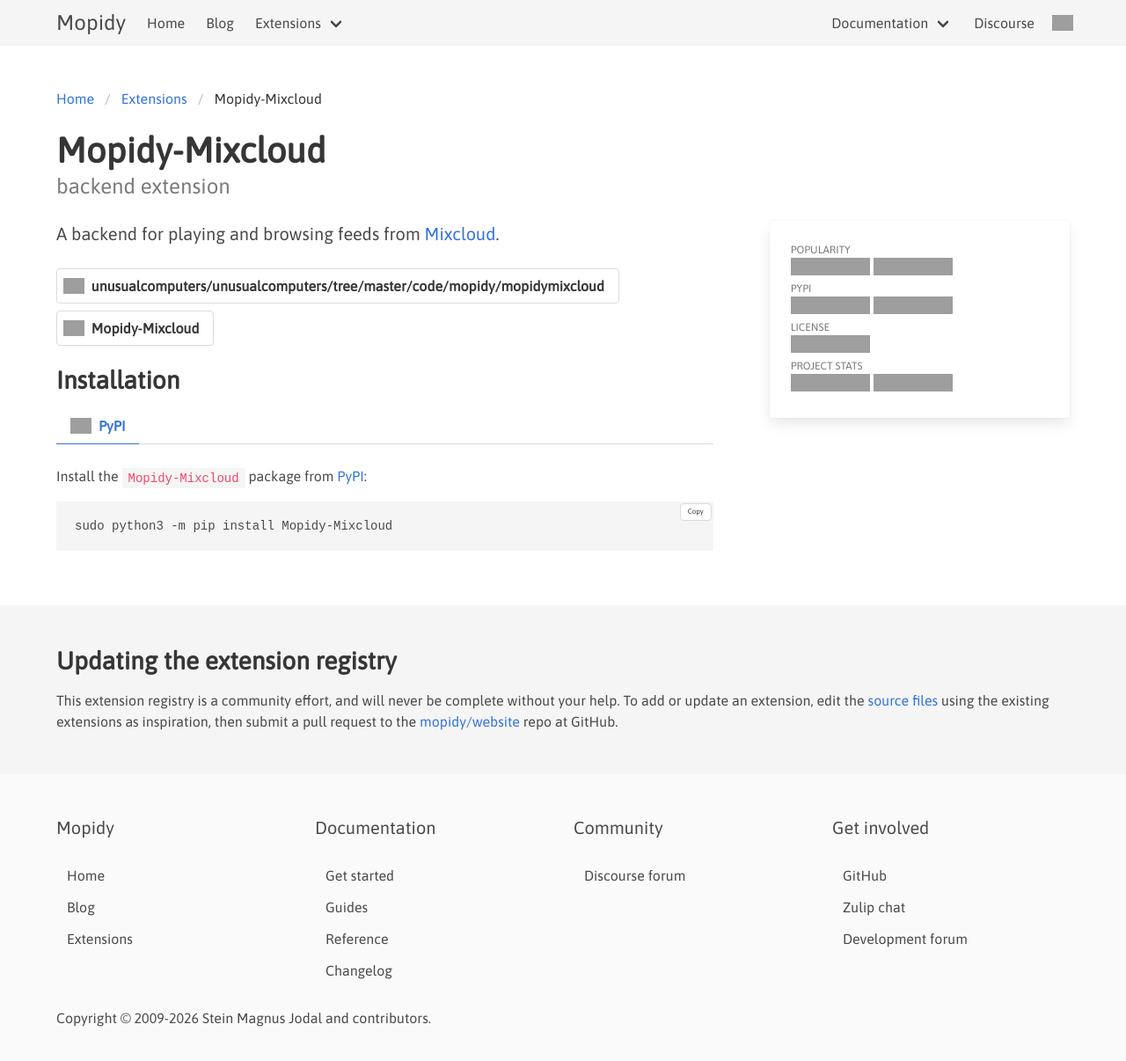
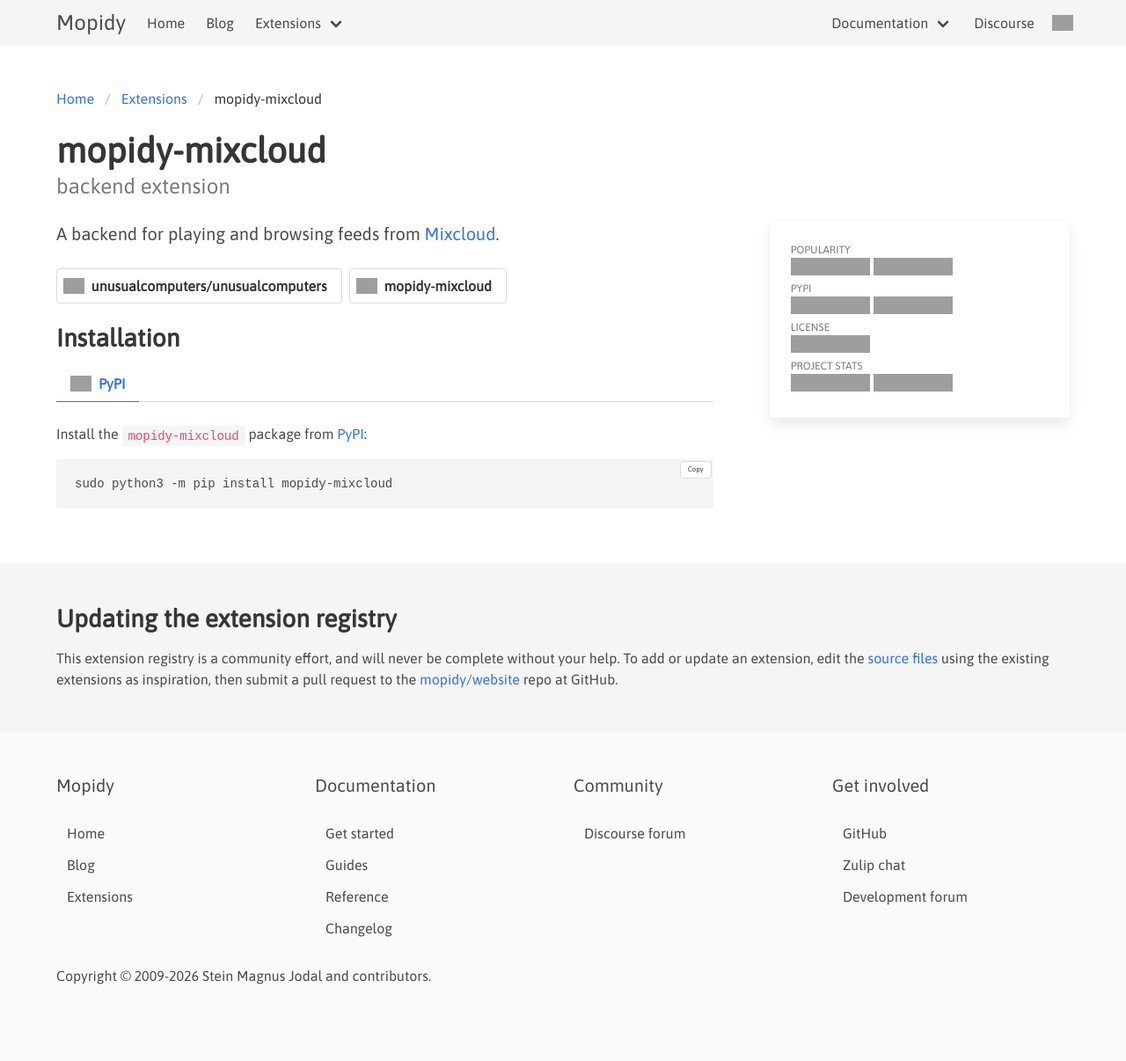
Before and after one commit to mopidy/website, a Jekyll site: the page built from _ext/mixcloud.md, in a window 1280 px wide, cut to the strip 0-1265 px from the top of the page. Shown: the top 1206 px of the strip at 88% size. Built offline with Jekyll 4.4.1, drawn with Linux system fonts in a browser that asks for light colours; grey boxes are pictures that could not be loaded.

Commit message:
fix: Lowercase mopidy-mixcloud metadata

```diff
--- a/_ext/mixcloud.md
+++ b/_ext/mixcloud.md
@@ -1,10 +1,10 @@
 ---
-title: Mopidy-Mixcloud
+title: mopidy-mixcloud
 type: backend
 dev:
-  github: unusualcomputers/unusualcomputers/tree/master/code/mopidy/mopidymixcloud
+  github: unusualcomputers/unusualcomputers
 dist:
-  pypi: Mopidy-Mixcloud
+  pypi: mopidy-mixcloud
 
 ---
 
```
